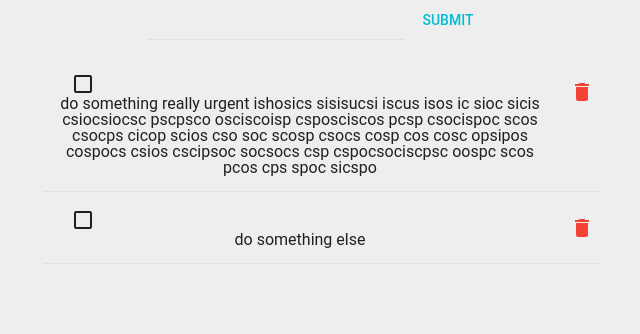
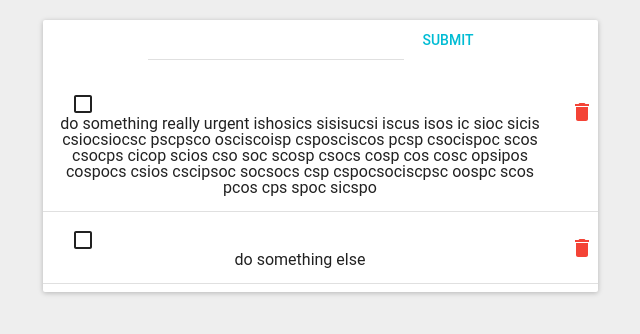
Before and after one commit to destino92/todo1, a React (Create React App) app: page / in a window 1280 px wide. Shown: the top 334 px of the page, without its empty margins (320-960 px from the left). Built offline with nearby package versions, Linux system fonts and the light colour scheme.

Commit message:
style: added a paper as the background of the app main components

```diff
--- a/src/App.js
+++ b/src/App.js
@@ -1,6 +1,7 @@
 import React, { Component } from 'react';
 import './App.css';
 import MuiThemeProvider from 'material-ui/styles/MuiThemeProvider';
+import Paper from 'material-ui/Paper';
 import TextField from 'material-ui/TextField';
 import FlatButton from 'material-ui/FlatButton';
 import {List, ListItem} from 'material-ui/List';
@@ -107,6 +108,7 @@ class App extends Component {
 
   updateItem(event, item, i) {
     event.preventDefault();
+    console.log("I have been called");
 
     let todoList = this.state.todoList;
     todoList[i].content = this.state.editedContent;
@@ -130,6 +132,7 @@ class App extends Component {
 
           <Row className="show-grid">
             <Col xs={12} md={6} mdOffset={3}>
+              <Paper zDepth={1}>
                 <TodoInput addItem={this.addItem} listContent={listContent}   onSearchChange={this.onSearchChange} />
 
                 <List>
@@ -144,6 +147,7 @@ class App extends Component {
                       removeItem={this.removeItem}/>
                   )}
                 </List>
+              </Paper>
             </Col>
           </Row>
         </Grid>
@@ -170,6 +174,7 @@ const TodoItem = ({ item,
               multiLine={true}
               rows={1}
               rowsMax={4} onBlur={(event) => updateItem(event,item,index)}/>
+
               <FlatButton label="Update" primary={true} type="submit"/>
             </form>
         </ListItem>
--- a/src/index.css
+++ b/src/index.css
@@ -1,5 +1,5 @@
 body {
-  margin: 0;
+  margin: 20px 0 0 0;
   padding: 0;
   font-family: sans-serif;
   background-color: #EEEEEE;
```
Lines whose indentation alone changed are shown as unchanged.
